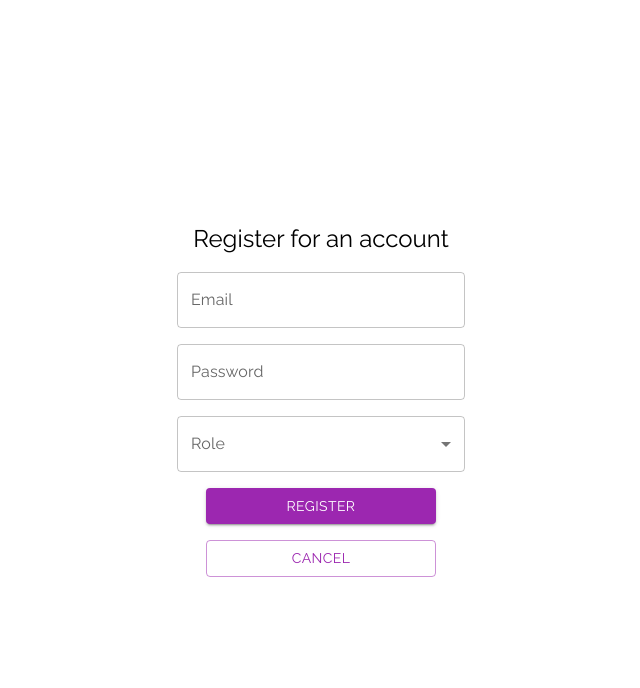
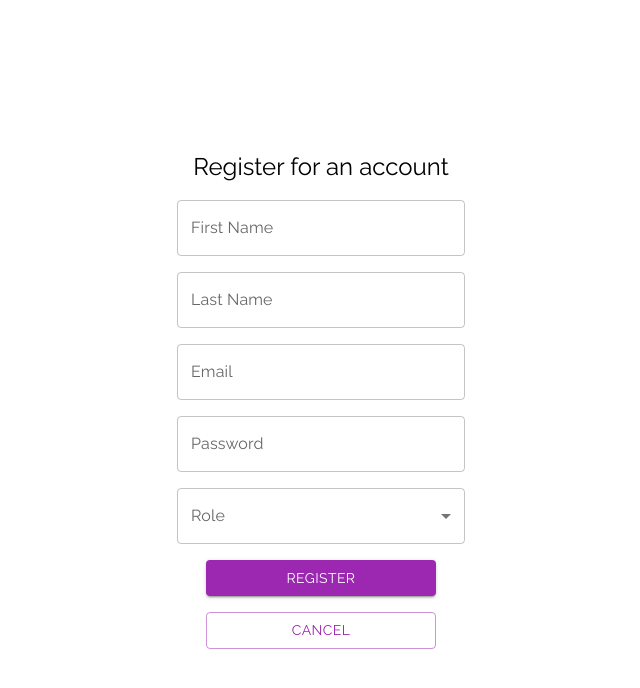
Before and after one commit to desmondtong/Java-backend, a React (Vite) app in the folder Frontend/: page /register in a window 1280 px wide. Shown: the top 688 px of the page, without its empty margins (319-959 px from the left). Built offline with nearby package versions, Linux system fonts and the light colour scheme.

Commit message:
Add endpoint for register

```diff
--- a/Frontend/src/pages/Login.tsx
+++ b/Frontend/src/pages/Login.tsx
@@ -13,11 +13,11 @@ import Button from "@mui/material/Button";
 import { useNavigate } from "react-router-dom";
 // import jwtDecode from "jwt-decode";
 
-const Login: React.FC = (props) => {
+const Login: React.FC = () => {
   const navigate = useNavigate();
   //   const userCtx = useContext(UserContext);
-  //   const [email, setEmail] = useState("");
-  //   const [password, setPassword] = useState("");
+  const [email, setEmail] = useState("");
+  const [password, setPassword] = useState("");
   //   const fetchData = useFetch();
   const handleLogin = async () => {
     // const res = await fetchData("/auth/login", "POST", { email, password });
@@ -51,14 +51,14 @@ const Login: React.FC = (props) => {
               label="Email"
               variant="outlined"
               sx={{ width: "25%" }}
-              // onChange={(e) => setEmail(e.target.value)}
+              onChange={(e) => setEmail(e.target.value)}
             />
             <TextField
               label="Password"
               type="password"
               variant="outlined"
               sx={{ width: "25%" }}
-              // onChange={(e) => setPassword(e.target.value)}
+              onChange={(e) => setPassword(e.target.value)}
             />
 
             <Button
--- a/Frontend/src/pages/Register.tsx
+++ b/Frontend/src/pages/Register.tsx
@@ -1,5 +1,5 @@
-import React, { useState, useRef } from "react";
-// import useFetch from "../hooks/useFetch";
+import React, { useState } from "react";
+import useFetch from "../hooks/useFetch";
 import {
   Container,
   Typography,
@@ -10,38 +10,38 @@ import {
   MenuItem,
 } from "@mui/material";
 import { useNavigate } from "react-router-dom";
+import { data } from "../interfaces";
 
-const Register: React.FC = (props) => {
-  //   const fetchData = useFetch();
-  const [email, setEmail] = useState("");
-  const [password, setPassword] = useState("");
-  const roleRef = useRef<HTMLInputElement>();
+const Register: React.FC = () => {
+  const fetchData = useFetch();
+  const navigate = useNavigate();
+
+  const [firstname, setFirstname] = useState<string>("");
+  const [lastname, setLastname] = useState<string>("");
+  const [email, setEmail] = useState<string>("");
+  const [password, setPassword] = useState<string>("");
+  const [role, setRole] = useState<string>("");
 
   const [isInvalid, setIsInvalid] = useState(false);
-
-  const navigate = useNavigate();
 
   const roles = ["USER", "ADMIN"];
 
   const registerUser = async () => {
-    // const res = await fetchData("/auth/register", "PUT", {
-    //   email: email,
-    //   password: password,
-    //   location: [
-    //     {
-    //       district,
-    //       postal_code: zip,
-    //     },
-    //   ],
-    // });
-    // if (res.ok) {
-    //   console.log(res.data);
-    //   props.setUserInfo(res.data.createdUser);
-    //   navigate("/profile-setup");
-    // } else {
-    //   alert(JSON.stringify(res.data));
-    //   console.log(res.data);
-    // }
+    const res: data = await fetchData("/api/v1/auth/register", "POST", {
+      firstname,
+      lastname,
+      email,
+      password,
+      role,
+    });
+
+    if (res.ok) {
+      console.log(res.data);
+      //   navigate("/profile-setup");
+    } else {
+      alert(JSON.stringify(res.data));
+      console.log(res.data);
+    }
   };
 
   return (
@@ -60,13 +60,24 @@ const Register: React.FC = (props) => {
             </Typography>
 
             <TextField
+              label="First Name"
+              variant="outlined"
+              sx={{ width: "25%" }}
+              onChange={(e) => setFirstname(e.target.value)}
+            />
+            <TextField
+              label="Last Name"
+              variant="outlined"
+              sx={{ width: "25%" }}
+              onChange={(e) => setLastname(e.target.value)}
+            />
+            <TextField
               label="Email"
               variant="outlined"
               sx={{ width: "25%" }}
               onChange={(e) => setEmail(e.target.value)}
             />
             <TextField
-              id="outlined-basic"
               label="Password"
               variant="outlined"
               sx={{ width: "25%" }}
@@ -75,12 +86,11 @@ const Register: React.FC = (props) => {
             />
             <TextField
               select
-              id="outlined-basic"
               label="Role"
               variant="outlined"
               sx={{ width: "25%" }}
               defaultValue=""
-              inputRef={roleRef}
+              onChange={(e) => setRole(e.target.value)}
             >
               {roles.map((item, idx) => (
                 <MenuItem key={idx} value={item}>
```
